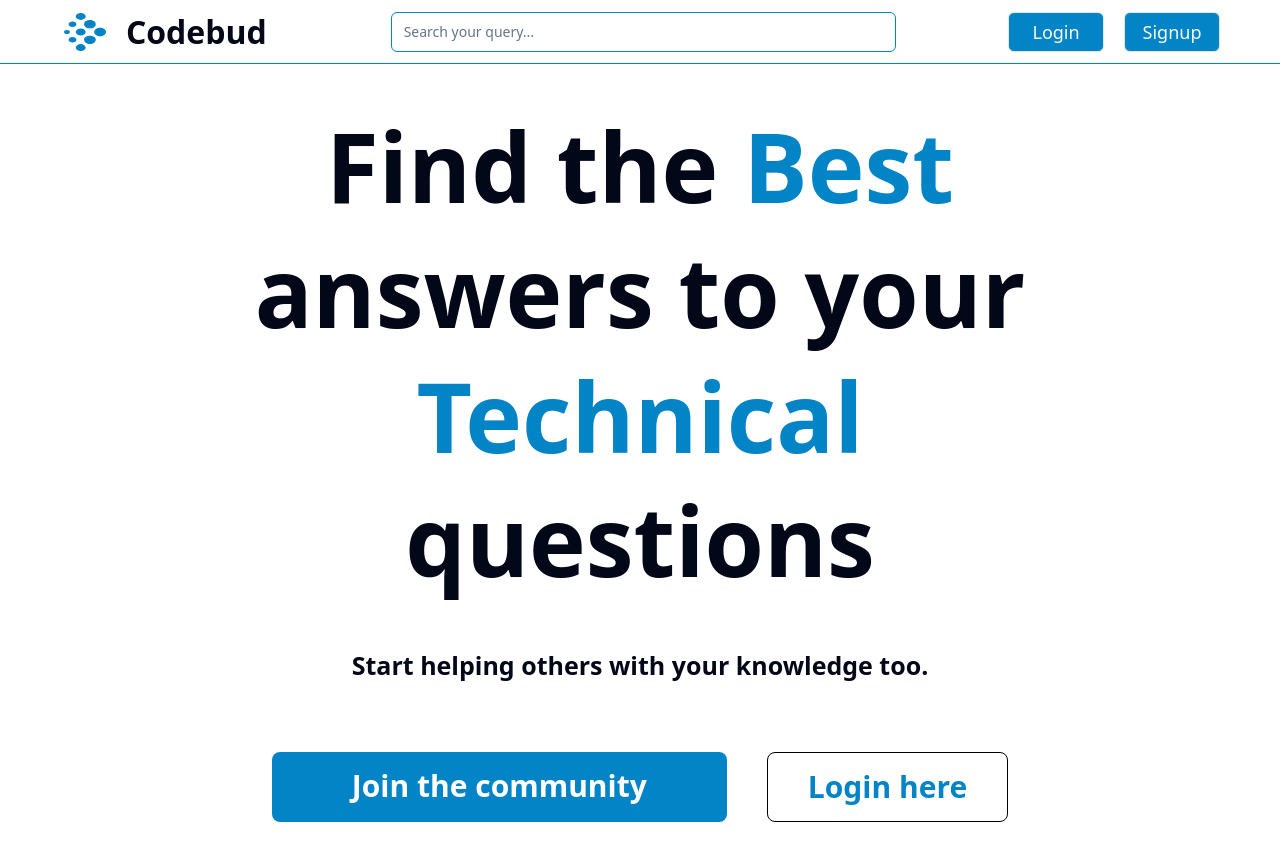
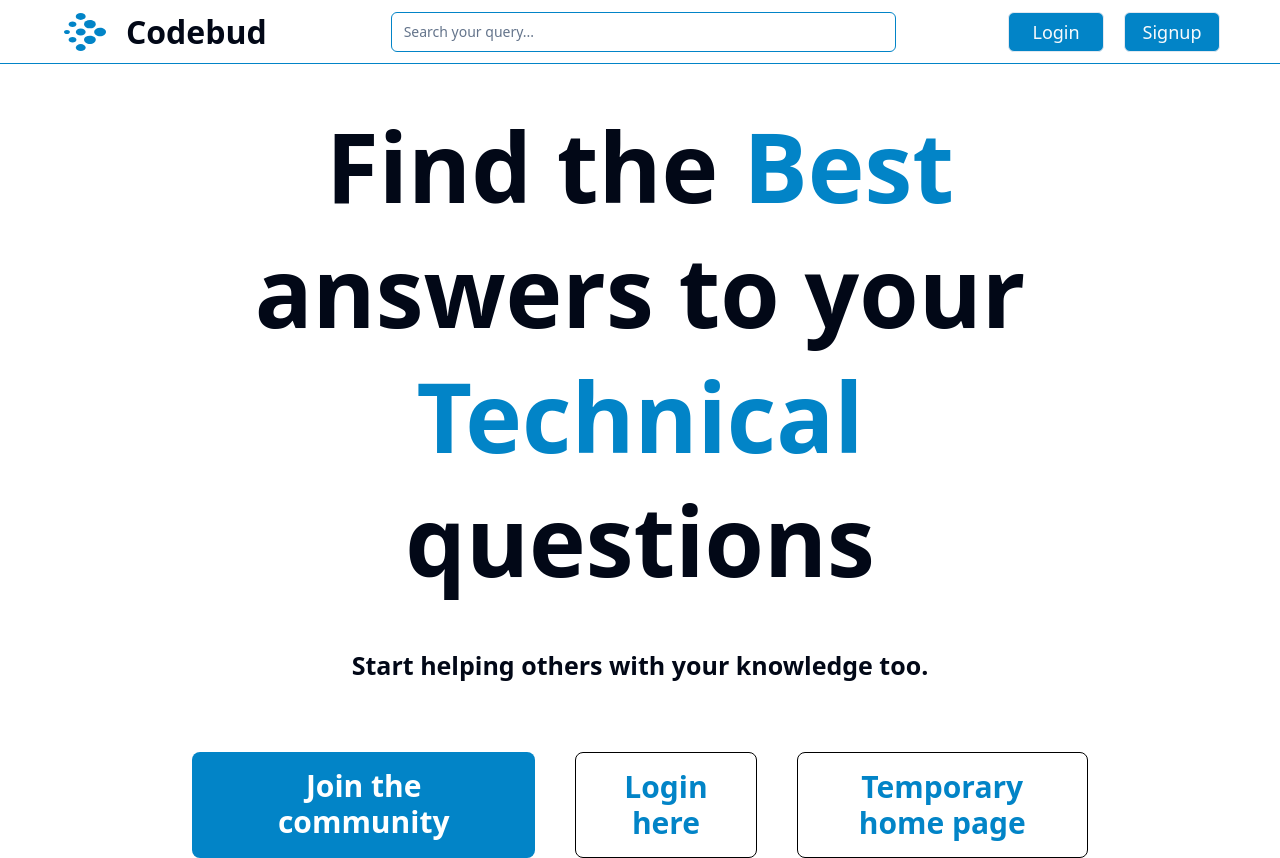
Before and after one commit to karanrajput1999/codebud-client, a React (Vite) app: page / in a window 1280 px wide. Before the commit the page ends 822 px from the top, so only its background shows below. Built offline with nearby package versions, Linux system fonts and the light colour scheme.

Commit message:
temporary home page for checking navbar

```diff
--- a/src/components/landingpage/LandingPage.tsx
+++ b/src/components/landingpage/LandingPage.tsx
@@ -31,6 +31,13 @@ function LandingPage() {
           {" "}
           Login here
         </Link>
+        <Link
+          to="/homepage"
+          className="xl:px-10 lg:px-6 px-4 py-4 xl:text-3xl lg:text-2xl text-xl font-bold border border-black rounded-lg text-primarycb text-center "
+        >
+          {" "}
+          Temporary home page
+        </Link>
       </div>
     </main>
   );
```
